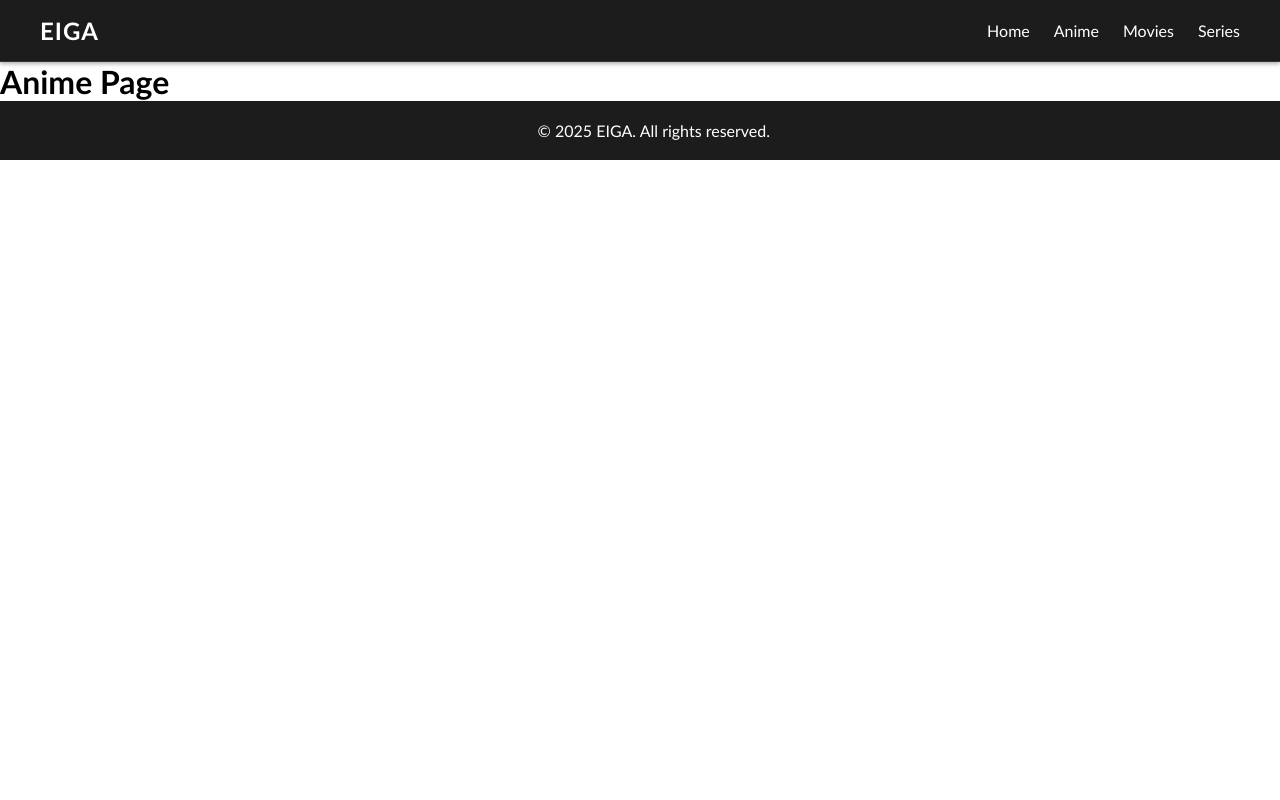
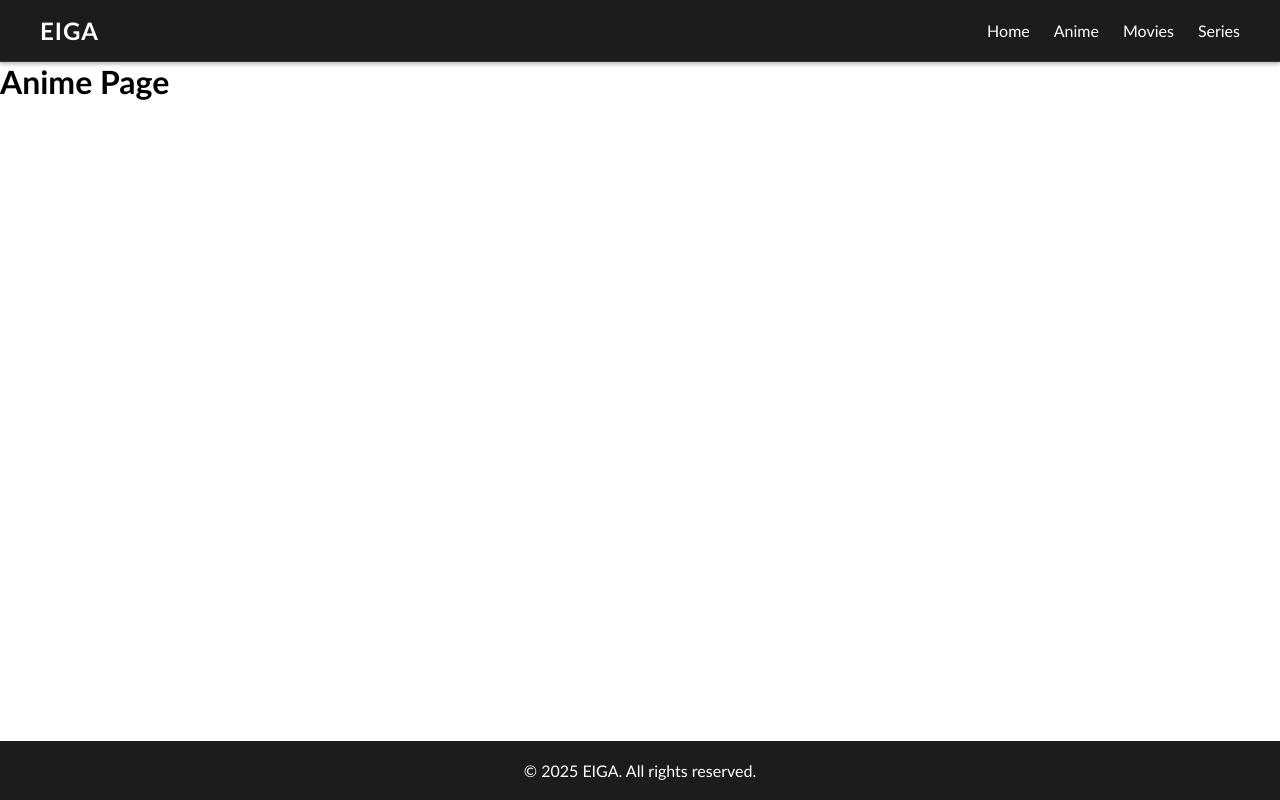
Before and after one commit to HA24RSH/movies-rating-frontend, a React (Create React App) app: page /anime in a window 1280 px wide. Built offline with nearby package versions, Linux system fonts and the light colour scheme.

Commit message:
fixed the footer at buttom

```diff
--- a/src/App.css
+++ b/src/App.css
@@ -1,8 +1,11 @@
-/* .App {
-  text-align: center;
+.App {
+  /* text-align: center; */
+  display: flex;
+  flex-direction: column;
+  min-height: 100vh;
 }
 
-.App-logo {
+/* .App-logo {
   height: 40vmin;
   pointer-events: none;
 }
--- a/src/components/Footer.css
+++ b/src/components/Footer.css
@@ -1,9 +1,10 @@
 .footer{
     display: flex;
-    justify-content: space-between;
+    justify-content: center;
     align-items: center;
     padding: 20px;
-    padding-left: 42vw;
+    position: sticky;
     color: #ffffff;
     background-color: #1c1c1c;
+    margin-top: auto;
 }
--- a/src/pages/Anime.js
+++ b/src/pages/Anime.js
@@ -2,7 +2,7 @@ import react from 'react';
 
 const Anime = () => {
     return (
-        <div>
+        <div className='anime-page'>
             <h1>Anime Page</h1>
         </div>
     )
```
Also changed, not shown: src/styles/Anime.css (+9 -0 lines).
